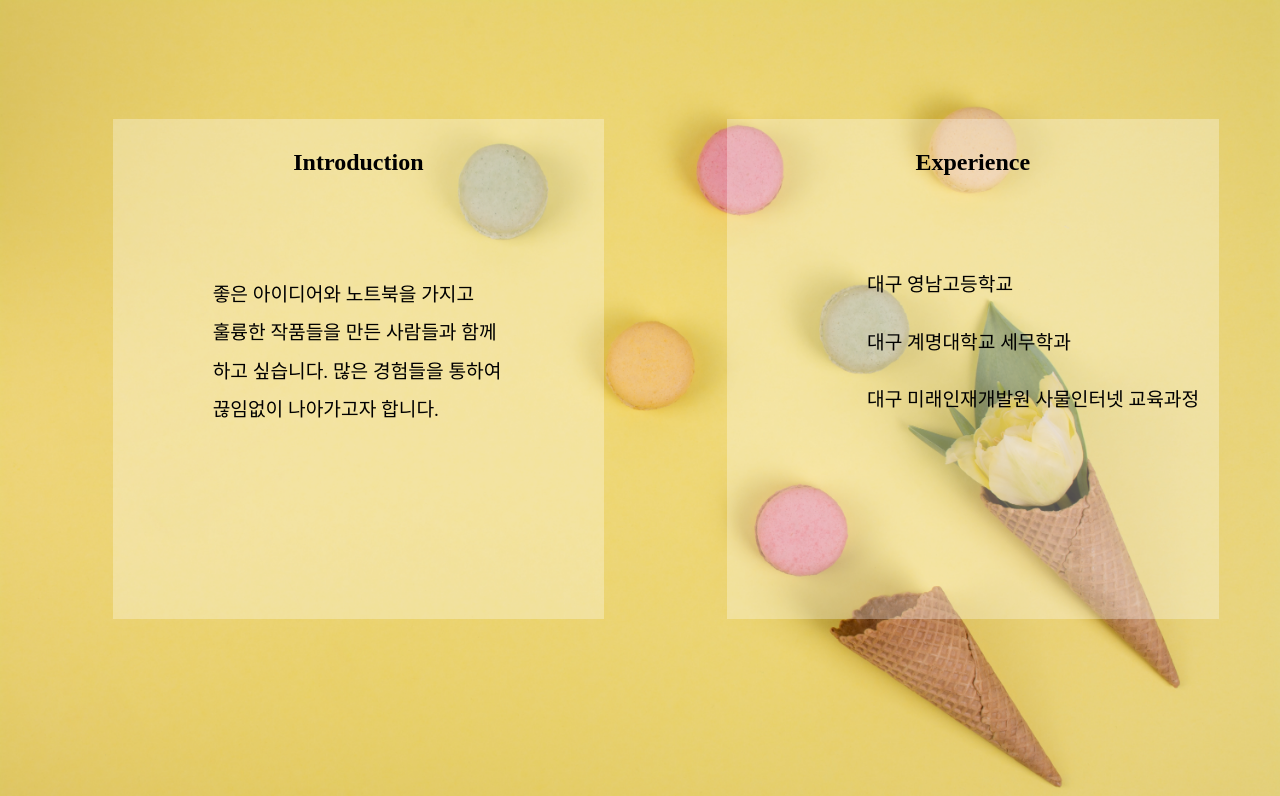
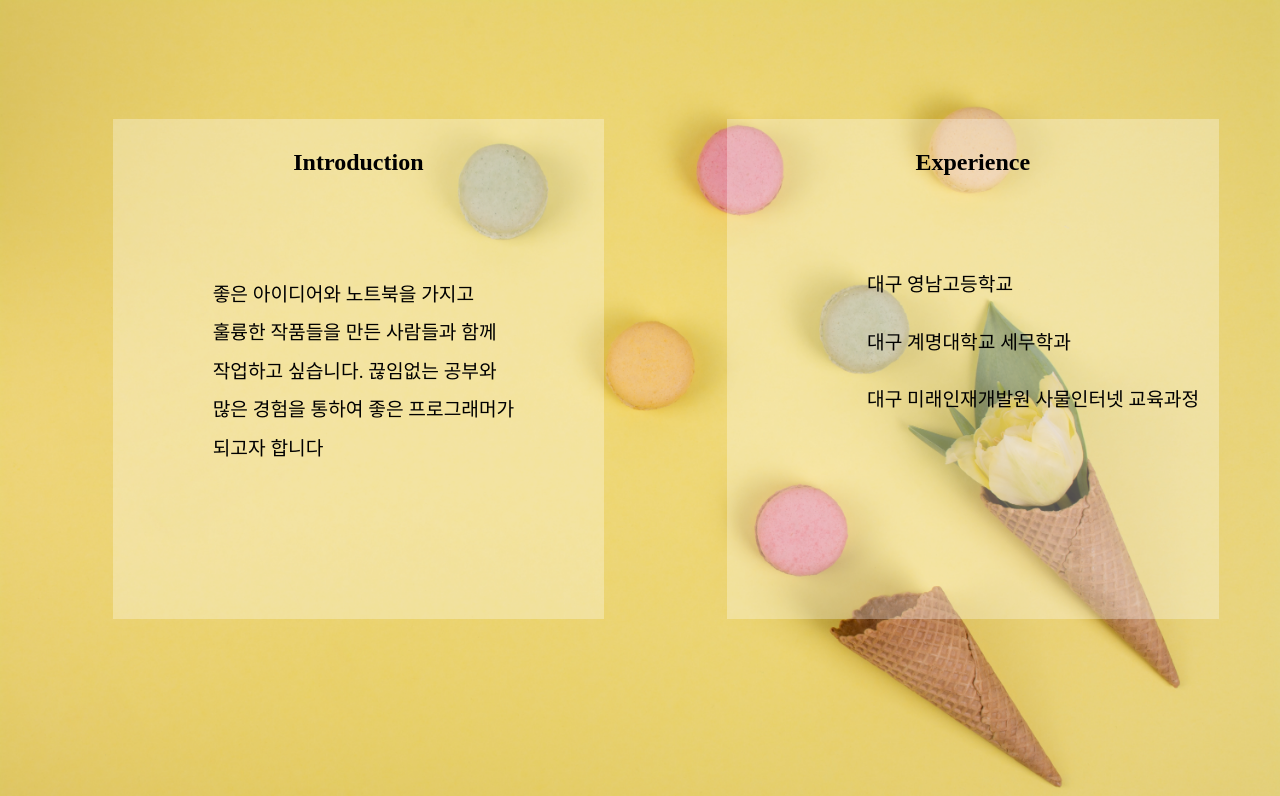
Before and after one commit to ingmcc123/Django_Books_Polls, a Django app: page / in a window 1280 px wide. Shown: the part 801-1597 px from the top of the page. Run offline with Django 3.2, Linux system fonts and the light colour scheme.

Commit message:
Update home.html

```diff
--- a/min/templates/home.html
+++ b/min/templates/home.html
@@ -98,8 +98,9 @@
                         <p>
                             좋은 아이디어와 노트북을 가지고<br>
                             훌륭한 작품들을 만든 사람들과 함께<br>
-                            하고 싶습니다. 많은 경험들을 통하여<br>
-                            끊임없이 나아가고자 합니다.
+                            작업하고 싶습니다. 끊임없는 공부와<br>
+                            많은 경험을 통하여 좋은 프로그래머가<br>
+                            되고자 합니다
                         </p>
                     </div>
                 </div>
@@ -129,10 +130,11 @@
                     <div>
                         <ul>
                             <li>HTML5</li>
-                            <li>CSS3</li>
+                            <li>CSS3 (+ Bootstrap)</li>
                             <li>JavaScript (+ jQuery)</li>
-                            <li>Python (+ Django)</li>
-                            <li>Affinity Photo & Designer</li>
+                            <li>Python3 (+ Django, Flask)</li>
+                            <li>PHP7 (+ MySQL)</li>
+                            <li>Java, JSP (+ Oracle)</li>
                         </ul>
                     </div>
                 </div>
```
